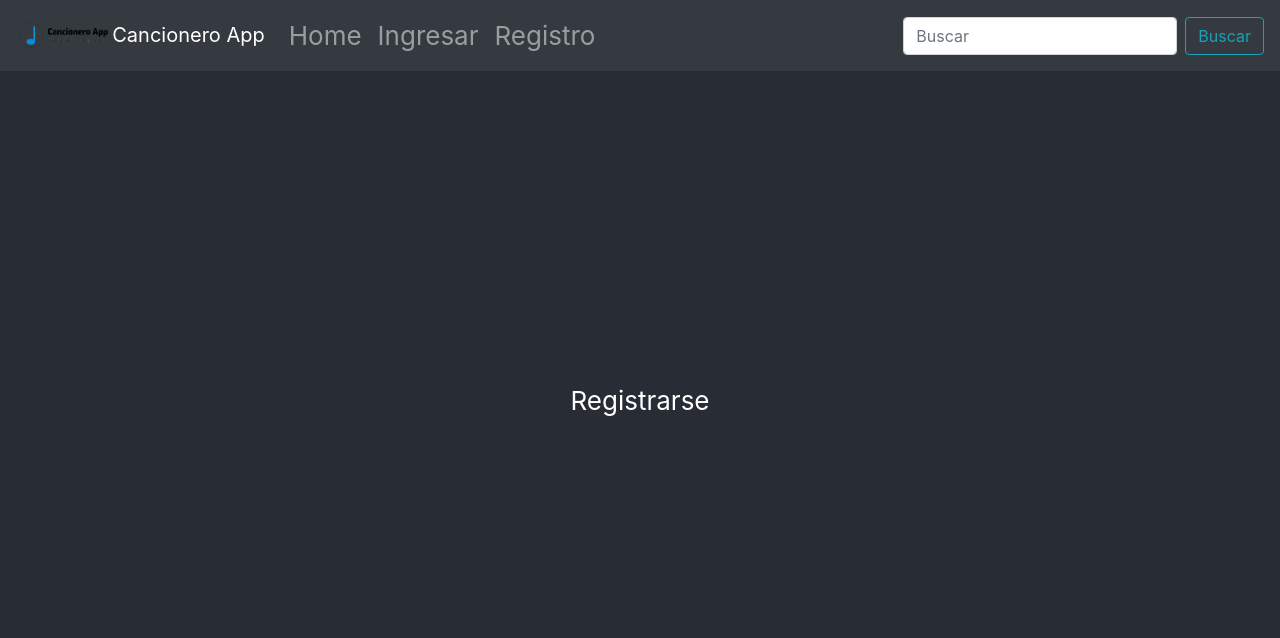
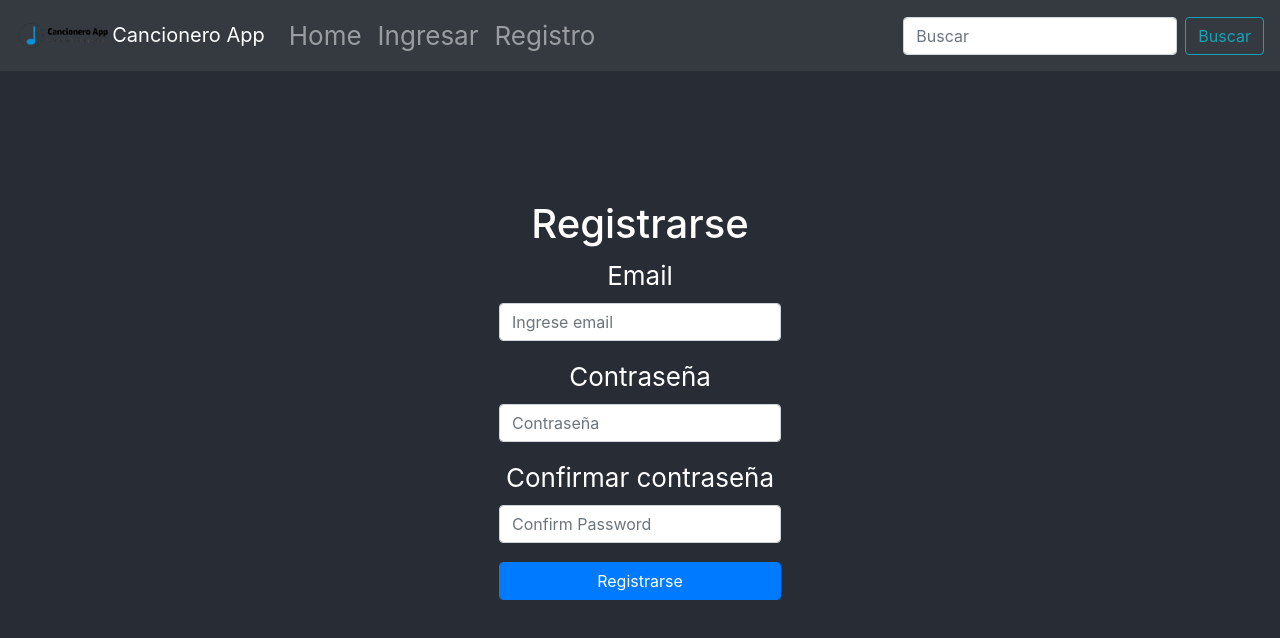
Before and after one commit to dger804/CancioneroApp, a React (Create React App) app: page /Register in a window 1280 px wide. Shown: the top 638 px of the page. Built offline with nearby package versions, Linux system fonts and the light colour scheme.

Commit message:
Se implementa los elementos para el formulario de registro con los input y el botón de registro

```diff
--- a/src/pages/Register.js
+++ b/src/pages/Register.js
@@ -1,9 +1,50 @@
+import { Container, Row, Col, Form, Button } from 'react-bootstrap';
 import '../App.css';
 
 export function Register(){
   return(
     <div className="main">
-      Registrarse
+      <Container fluid>
+        <Row className="justify-content-md-center">
+          <Col sm="auto">
+            <Form className="registerform">
+              <h1>Registrarse</h1>
+              <Form.Group controlId="formBasicEmail">
+                <Form.Label>Email</Form.Label>
+                <Form.Control className="mr-sm-2"
+                  type="email"
+                  placeholder="Ingrese email"
+                  name="email"
+                  required
+                />
+              </Form.Group>
+              <Form.Group controlId="formBasicPassword">
+                <Form.Label>Contraseña</Form.Label>
+                <Form.Control
+                  type="password"
+                  placeholder="Contraseña"
+                  name="password"
+                  required
+                />
+              </Form.Group>
+              <Form.Group>
+                <Form.Label>Confirmar contraseña</Form.Label>
+                <Form.Control
+                  type="password"
+                  placeholder="Confirm Password"
+                  name="confirmPassword"
+                  required
+                />
+              </Form.Group>
+              <Button variant="primary" type="submit"
+                className="form-control"
+                >
+                Registrarse
+              </Button>
+            </Form>
+          </Col>
+        </Row>
+      </Container>
     </div>
   );
 }
```
